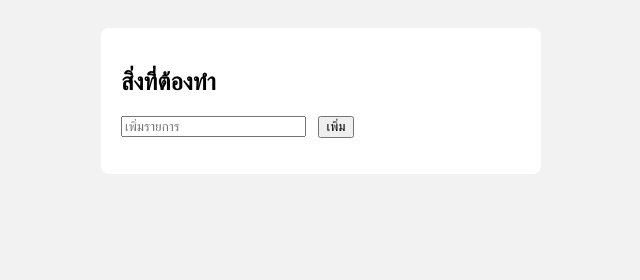
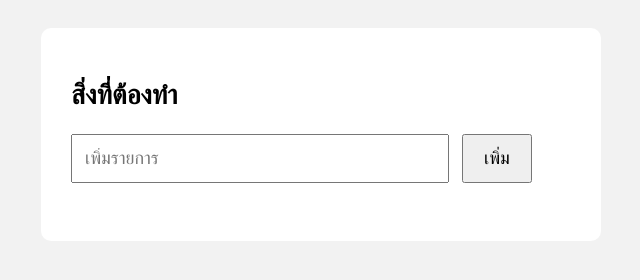
Before and after one commit to asd123wegk-droid/mygay, a plain HTML site: page index.html in a window 1280 px wide. Shown: the whole page, without its empty margins (319-959 px from the left). Drawn offline with Linux system fonts and the light colour scheme.

Commit message:
Update index.html

```diff
--- a/index.html
+++ b/index.html
@@ -8,23 +8,35 @@
         font-family: Arial, sans-serif;
         background: #f2f2f2;
         padding: 20px;
+        font-size: 18px; /* ขนาดตัวอักษรใหญ่ขึ้น */
     }
 
     .box {
         background: white;
-            max-width: 400px;
+        max-width: 500px; /* กล่องใหญ่ขึ้น */
         margin: auto;
-            padding: 20px;
-            border-radius: 8px;
+        padding: 30px; /* padding เพิ่มขึ้น */
+        border-radius: 10px;
+    }
+
+    input[type="text"] {
+        width: 70%; /* input กว้างขึ้น */
+        padding: 12px; /* สูงขึ้นและใหญ่ขึ้น */
+        font-size: 18px; /* ตัวอักษรใหญ่ */
+        margin-bottom: 10px;
+    }
+
+    button {
+        padding: 12px 20px; /* ปุ่มใหญ่ขึ้น */
+        font-size: 18px; /* ตัวอักษรใหญ่ */
+        margin-left: 8px;
+        cursor: pointer;
     }
 
     li {
         list-style: none;
-            margin: 6px 0;
-        }
-
-        button {
-            margin-left: 8px;
+        margin: 10px 0;
+        font-size: 20px; /* ตัวอักษรใหญ่ขึ้นในรายการ */
     }
     </style>
 </head>
@@ -114,4 +126,5 @@
 </script>
 
 </body>
+
 </html>
```
Lines whose indentation alone changed are shown as unchanged.
